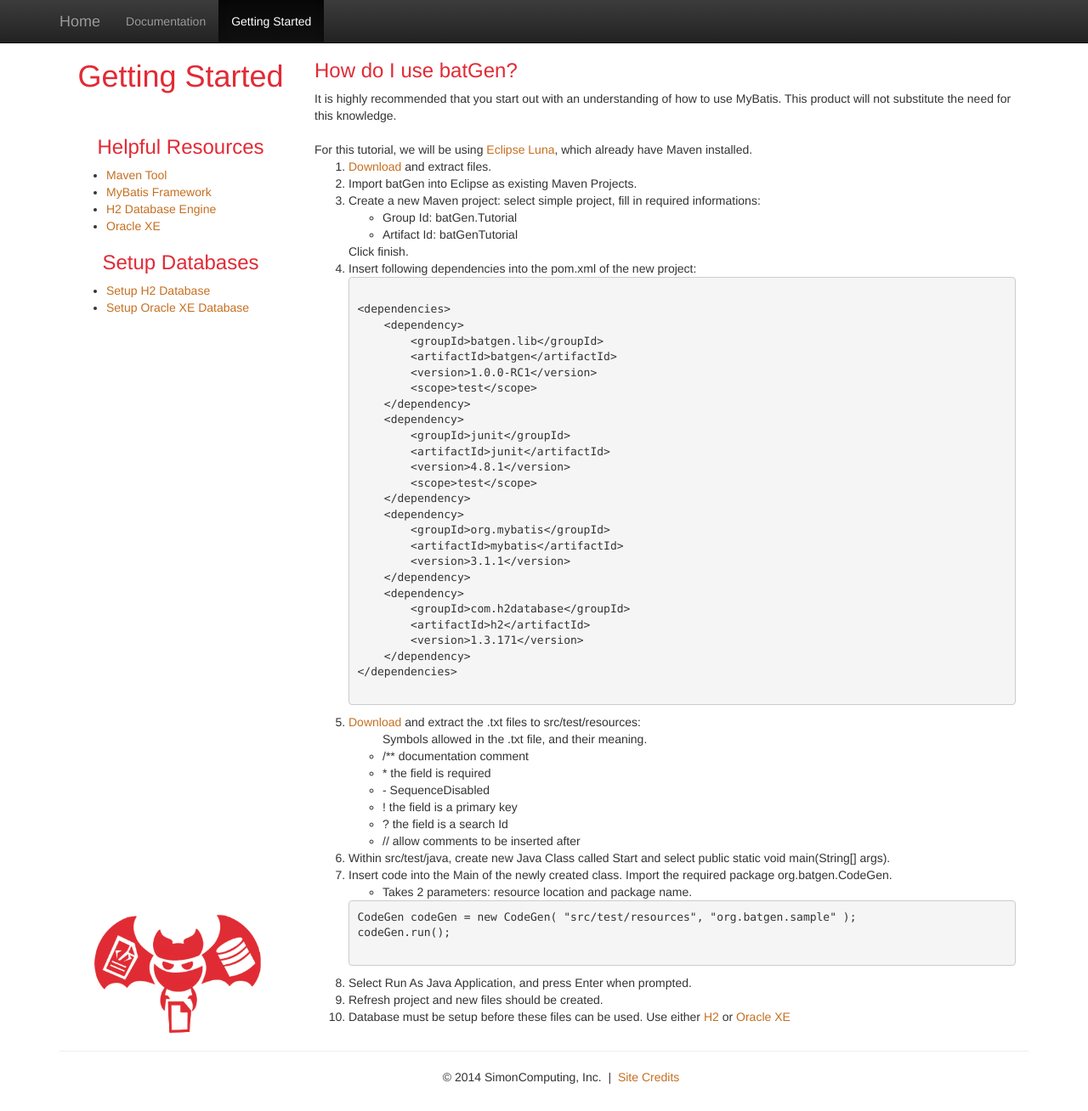
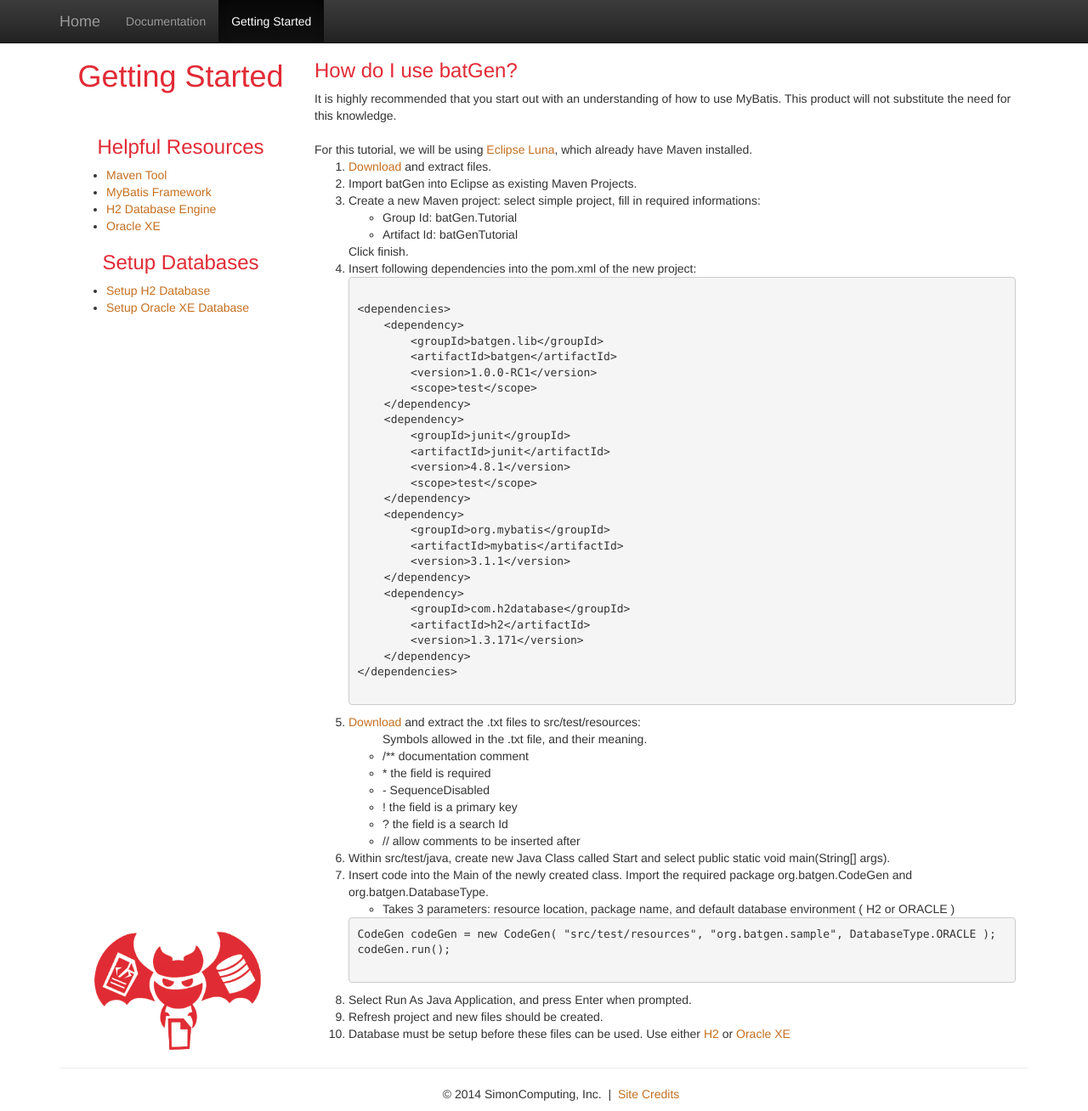
Before and after one commit to BatGen/batgen.github.io, a Jekyll site: the page built from getstarted.html, in a window 1280 px wide and 1308 px high. Shown: the whole window at 85% size. Built offline with Jekyll 4.4.1, drawn with Linux system fonts in a browser that asks for light colours; nearby versions of some CDN libraries; library files that are not in the unit come from our copies.

Commit message:
new parameter

```diff
--- a/getstarted.html
+++ b/getstarted.html
@@ -104,12 +104,12 @@
                 and select public static void main(String[] args).</li>
 
             <li>Insert code into the Main of the newly created
-                class. Import the required package org.batgen.CodeGen.
+                class. Import the required package org.batgen.CodeGen and org.batgen.DatabaseType.
                 <ul>
-                    <li>Takes 2 parameters: resource location and
-                        package name.</li>
+                    <li>Takes 3 parameters: resource location, package name, and
+                    default database environment ( H2 or ORACLE )</li>
                 </ul> <pre>
-CodeGen codeGen = new CodeGen( "src/test/resources", "org.batgen.sample" );
+CodeGen codeGen = new CodeGen( "src/test/resources", "org.batgen.sample", DatabaseType.ORACLE );
 codeGen.run();
 				</pre>
             </li>
```
